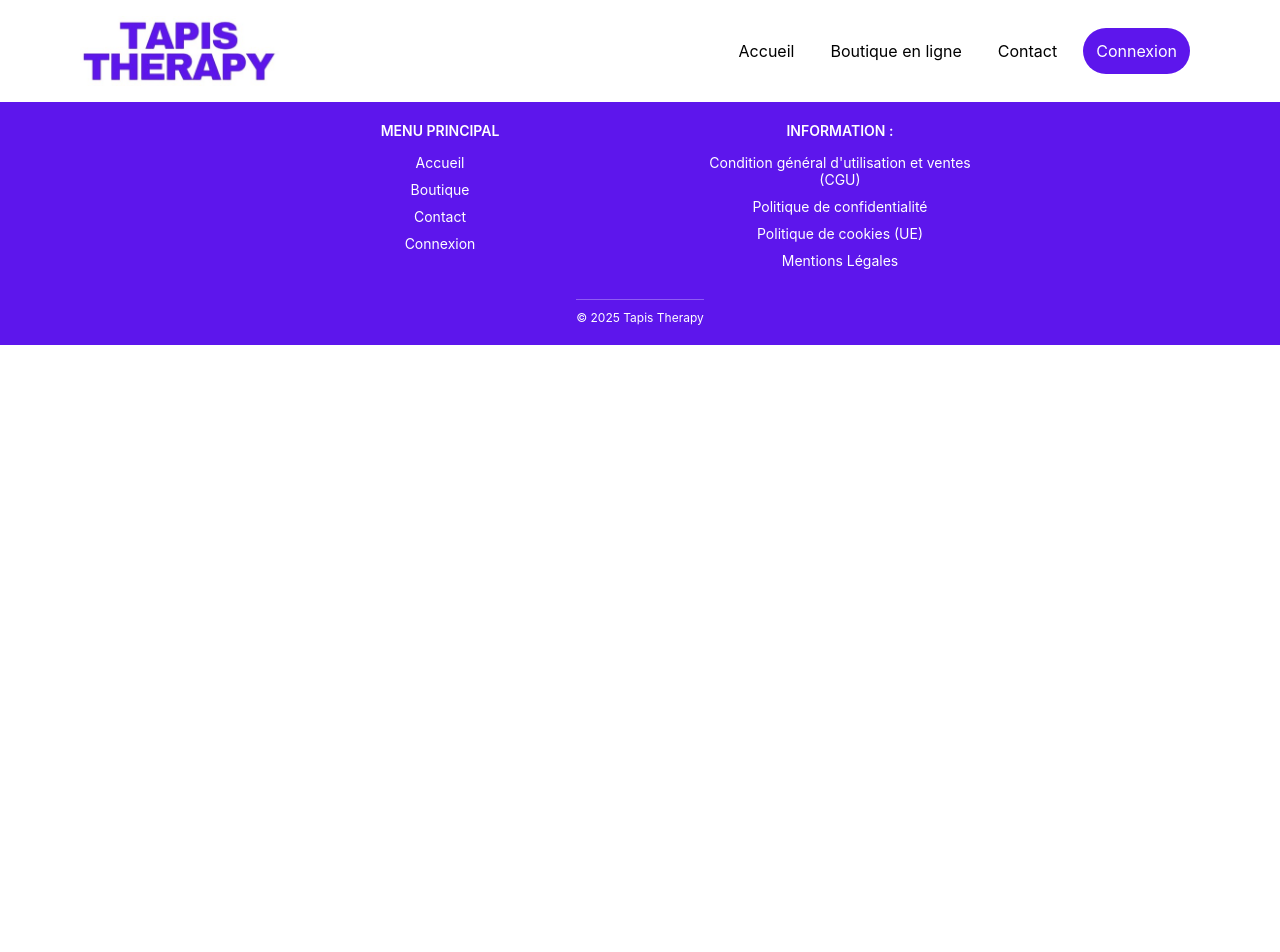
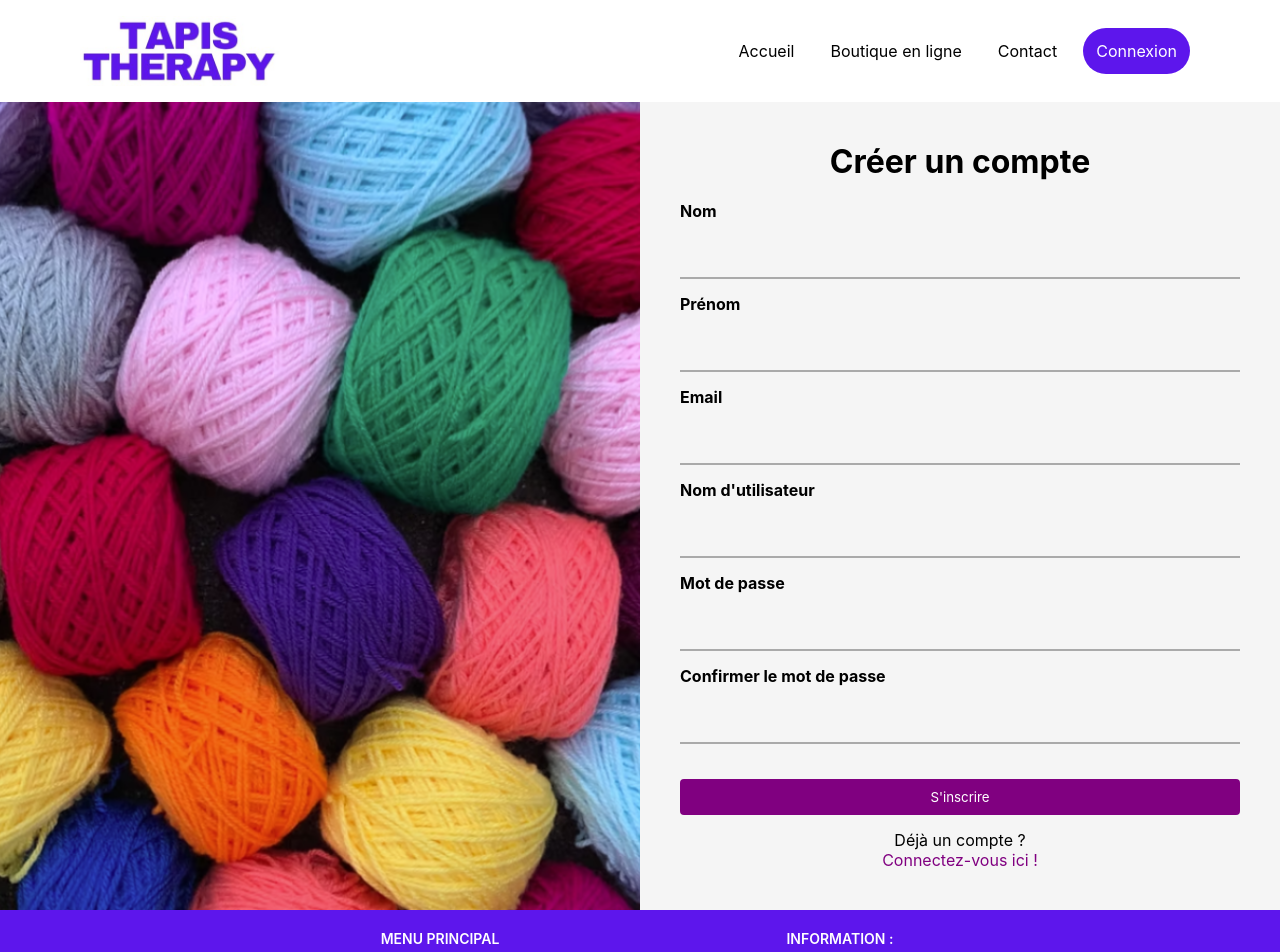
Before and after one commit to louthomas94/e-commerce, a React (Create React App) app: page /inscription in a window 1280 px wide. Shown: the top 952 px of the page. Before the commit the page ends 800 px from the top, so only its background shows below. Built offline with nearby package versions, Linux system fonts and the light colour scheme.

Commit message:
adding page of registeration

```diff
--- a/src/App.js
+++ b/src/App.js
@@ -4,6 +4,7 @@ import HomePage from './pages/HomePage';
 import Boutique from './pages/Boutique';
 import Contact from './pages/Contact';
 import Connexion from './pages/Connexion';
+import Inscription from './pages/Inscription';
 import Header from './components/Header';
 import Footer from './components/Footer';
 
@@ -17,6 +18,7 @@ const App = () => {
           <Route path="/boutique" element={<Boutique />} />
           <Route path="/contact" element={<Contact />} />
           <Route path="/connexion" element={<Connexion />} />
+          <Route path="/inscription" element={<Inscription />} />
         </Routes>
         <Footer />
       </div>
--- /dev/null
+++ b/src/pages/Inscription.jsx
@@ -0,0 +1,40 @@
+import React from "react";
+import "../styles/pages/inscription.css";
+
+const Inscription = () => {
+    return (
+        <div className="inscription-container">
+            <div className="inscription-image"></div>
+            <div className="inscription-form">
+                <h1 className="Tinscription">Créer un compte</h1>
+                <form className="Finscription" action="" method="POST">
+                    <label>Nom</label>
+                    <input type="text" name="nom" required />
+
+                    <label>Prénom</label>
+                    <input type="text" name="prenom" required />
+
+                    <label>Email</label>
+                    <input type="email" name="email" required />
+
+                    <label>Nom d'utilisateur</label>
+                    <input type="text" name="nom_user" required />
+
+                    <label>Mot de passe</label>
+                    <input type="password" name="mdp" required />
+
+                    <label>Confirmer le mot de passe</label>
+                    <input type="password" name="confirm_mdp" required />
+
+                    <input type="submit" value="S'inscrire" name="boutton-valider" />
+                </form>
+                <div className="connexion-link">
+                    <p>Déjà un compte ?</p>
+                    <a href="/connexion">Connectez-vous ici !</a>
+                </div>
+            </div>
+        </div>
+    );
+}
+
+export default Inscription;
--- /dev/null
+++ b/src/styles/pages/inscription.css
@@ -0,0 +1,87 @@
+body,
+html {
+    margin: 0;
+    padding: 0;
+    box-sizing: border-box;
+    font-family: Arial, sans-serif;
+}
+
+.inscription-container {
+    display: flex;
+    min-height: 100vh;
+}
+
+.inscription-image {
+    width: 50%;
+    background-image: url('../../assets/image.laine.png');
+    background-size: cover;
+    background-position: center;
+}
+
+.inscription-form {
+    width: 50%;
+    padding: 40px;
+    background-color: #F5F5F5;
+    display: flex;
+    flex-direction: column;
+    justify-content: center;
+}
+
+.Tinscription {
+    text-align: center;
+    font-size: 2rem;
+    margin-bottom: 20px;
+}
+
+.Finscription {
+    display: flex;
+    flex-direction: column;
+    gap: 15px;
+}
+
+.Finscription label {
+    margin-bottom: 5px;
+    font-weight: bold;
+}
+
+.Finscription input {
+    border: none;
+    border-bottom: 2px solid #aaa;
+    padding: 10px;
+    outline: none;
+    background-color: transparent;
+    transition: border-color 0.3s;
+}
+
+.Finscription input:focus {
+    border-bottom: 2px solid purple;
+}
+
+.Finscription input[type="submit"] {
+    background-color: purple;
+    color: white;
+    padding: 10px 0;
+    border: none;
+    border-radius: 4px;
+    cursor: pointer;
+    transition: background-color 0.3s;
+    margin-top: 20px;
+}
+
+.Finscription input[type="submit"]:hover {
+    background-color: #5d00b3;
+}
+
+.connexion-link {
+    text-align: center;
+    margin-top: 15px;
+}
+
+.connexion-link a {
+    color: purple;
+    text-decoration: none;
+}
+
+.connexion-link a:hover {
+    text-decoration: underline;
+}
```
